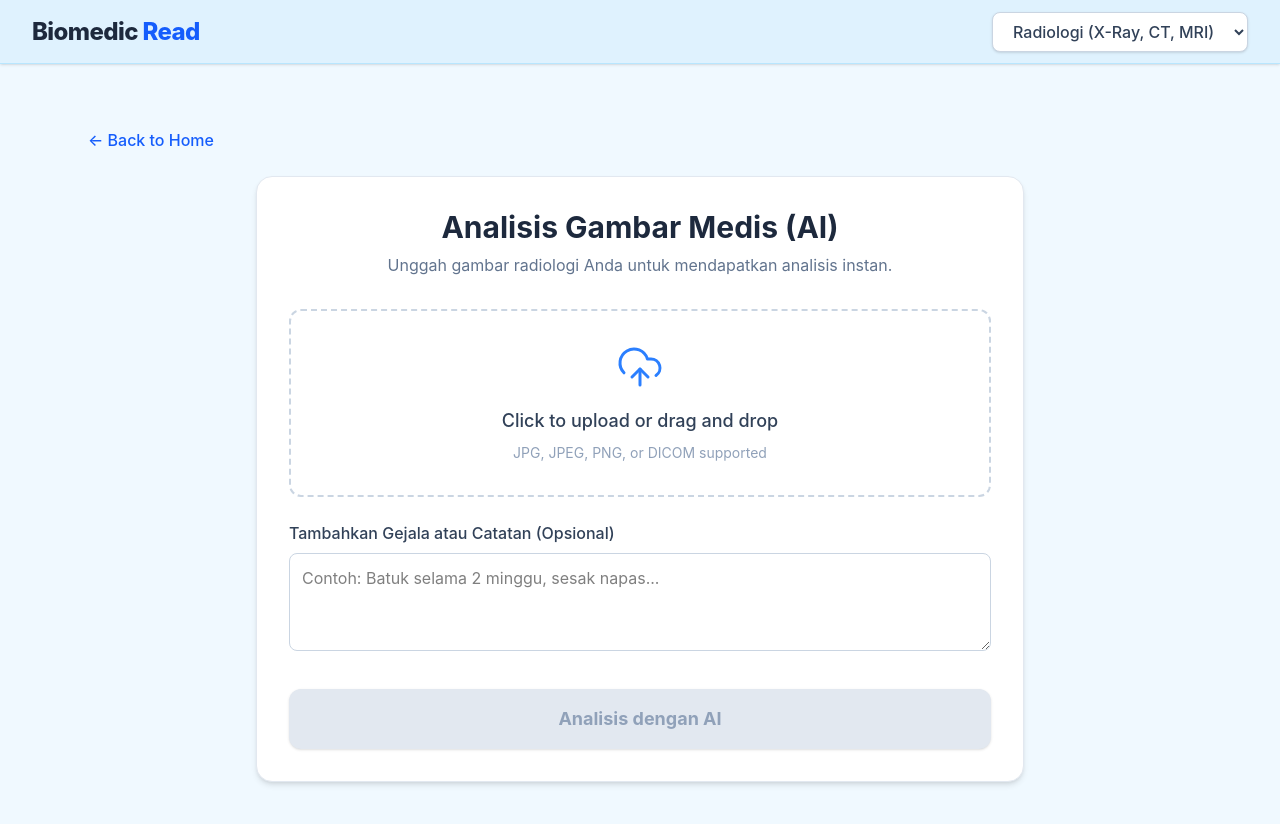
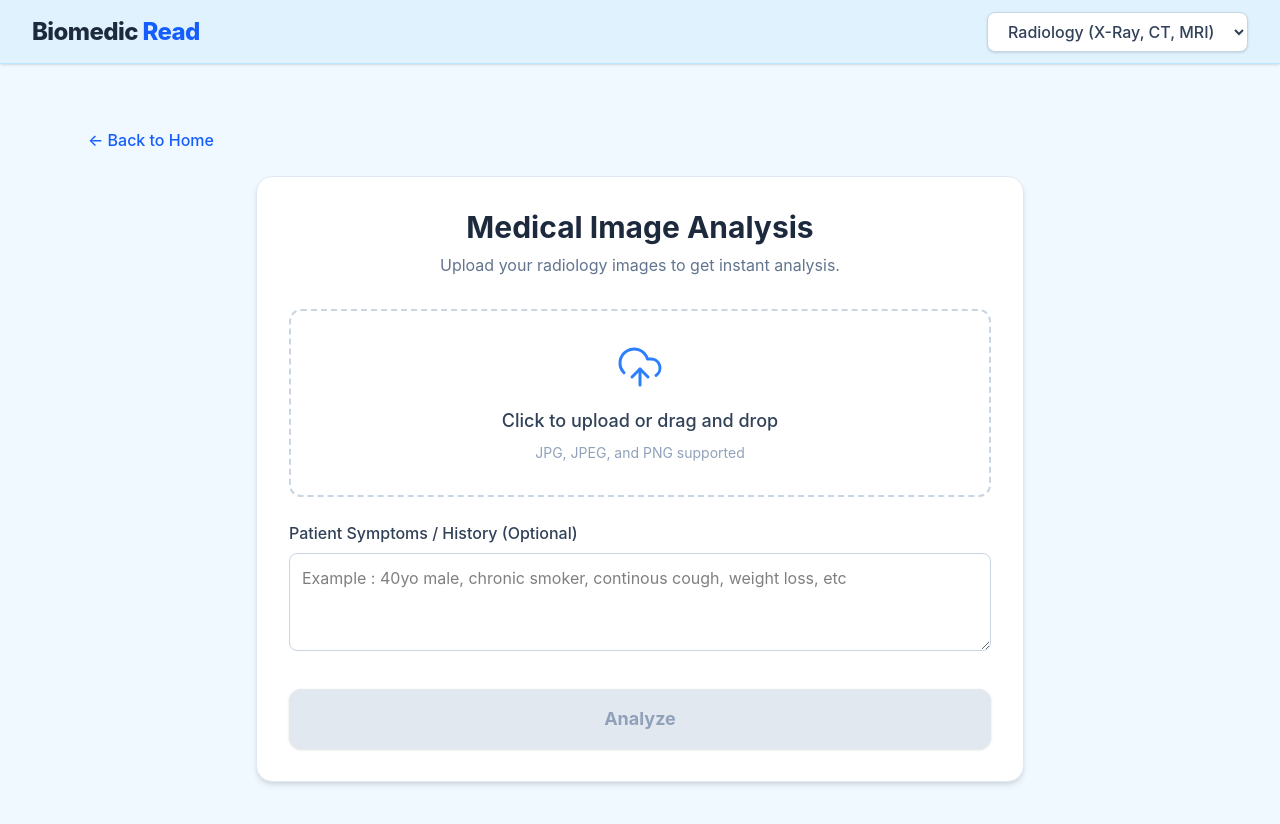
Before and after one commit to metrashandy/biomedic-rea, a React (Vite) app: page / in a window 1280 px wide. Both pictures are taken after a click on the button "Try Now". Shown: the top 824 px of the page. Built offline with nearby package versions, Linux system fonts and the light colour scheme.

Commit message:
perubahan 1. menambahkan validasi ukuran 2. menambahkan validasi tipe file 3. mengubah jika back maka file akan hilang

```diff
--- a/src/App.jsx
+++ b/src/App.jsx
@@ -22,6 +22,13 @@ function App() {
   const [showApp, setShowApp] = useState(false);
   const resultsRef = useRef(null);
 
+  const resetForm = () => {
+    setSelectedFile(null);
+    setImagePreview(null);
+    setSymptoms("");
+    setResult(null);
+  };
+
   useEffect(() => {
     if (result) {
       resultsRef.current?.scrollIntoView({
@@ -33,11 +40,25 @@ function App() {
 
   const onDrop = useCallback((acceptedFiles) => {
     const file = acceptedFiles[0];
-    if (file) {
-      setSelectedFile(file);
-      setImagePreview(URL.createObjectURL(file));
-      setResult(null);
+
+    if (!file) return;
+
+    // ✅ VALIDASI SIZE (5MB)
+    const maxSize = 5 * 1024 * 1024;
+    if (file.size > maxSize) {
+      alert("File maksimal 5MB!");
+      return;
     }
+
+    // ✅ VALIDASI TYPE
+    const allowedTypes = ["image/jpeg", "image/png"];
+    if (!allowedTypes.includes(file.type)) {
+      alert("Hanya JPG dan PNG yang diperbolehkan!");
+      return;
+    }
+
+    setSelectedFile(file);
+    setImagePreview(URL.createObjectURL(file));
   }, []);
 
   const { getRootProps, getInputProps } = useDropzone({
@@ -330,7 +351,7 @@ function App() {
           className="bg-white border border-slate-300 text-slate-700 py-2 px-4 rounded-lg focus:outline-none focus:ring-2 focus:ring-blue-500 cursor-pointer font-medium shadow-sm"
           defaultValue="radiologi"
         >
-          <option value="radiologi">Radiologi (X-Ray, CT, MRI)</option>
+          <option value="radiologi">Radiology (X-Ray, CT, MRI)</option>
         </select>
       </header>
 
@@ -338,7 +359,10 @@ function App() {
         {/*TAMBAHAN BACK BUTTON KE HOME */}
         <div className="mb-6">
           <button
-            onClick={() => setShowApp(false)}
+            onClick={() => {
+              resetForm();
+              setShowApp(false);
+            }}
             className="text-blue-600 font-medium hover:underline"
           >
             ← Back to Home
@@ -347,10 +371,10 @@ function App() {
 
         <div className="bg-white p-8 rounded-2xl shadow-md border border-slate-200 max-w-3xl mx-auto">
           <h2 className="text-3xl font-bold text-slate-800 mb-2 text-center">
-            Analisis Gambar Medis (AI)
+            Medical Image Analysis
           </h2>
           <p className="text-center text-slate-500 mb-8">
-            Unggah gambar radiologi Anda untuk mendapatkan analisis instan.
+            Upload your radiology images to get instant analysis.
           </p>
           <div
             {...getRootProps()}
@@ -372,7 +396,7 @@ function App() {
                   Click to upload or drag and drop
                 </p>
                 <p className="text-sm text-slate-400">
-                  JPG, JPEG, PNG, or DICOM supported
+                  JPG, JPEG, and PNG supported
                 </p>
               </>
             )}
@@ -382,13 +406,13 @@ function App() {
               htmlFor="symptoms"
               className="block text-md font-medium text-slate-700 mb-2"
             >
-              Tambahkan Gejala atau Catatan (Opsional)
+              Patient Symptoms / History (Optional)
             </label>
             <textarea
               id="symptoms"
               rows="3"
               className="w-full border border-slate-300 rounded-lg p-3 focus:outline-none focus:ring-2 focus:ring-blue-500"
-              placeholder="Contoh: Batuk selama 2 minggu, sesak napas..."
+              placeholder="Example : 40yo male, chronic smoker, continous cough, weight loss, etc"
               value={symptoms}
               onChange={(e) => setSymptoms(e.target.value)}
             ></textarea>
@@ -399,7 +423,7 @@ function App() {
               className={`w-full font-bold py-4 rounded-xl transition-colors shadow-sm text-lg ${!selectedFile ? "bg-slate-200 text-slate-400 cursor-not-allowed" : "bg-blue-500 hover:bg-blue-600 text-white"}`}
               disabled={!selectedFile || loading}
             >
-              {loading ? "Menganalisis..." : "Analisis dengan AI"}
+              {loading ? "Analyzing..." : "Analyze"}
             </button>
           </div>
         </div>
```
Also changed, not shown: 1 other file (tests, documents, lock files or other folders).
